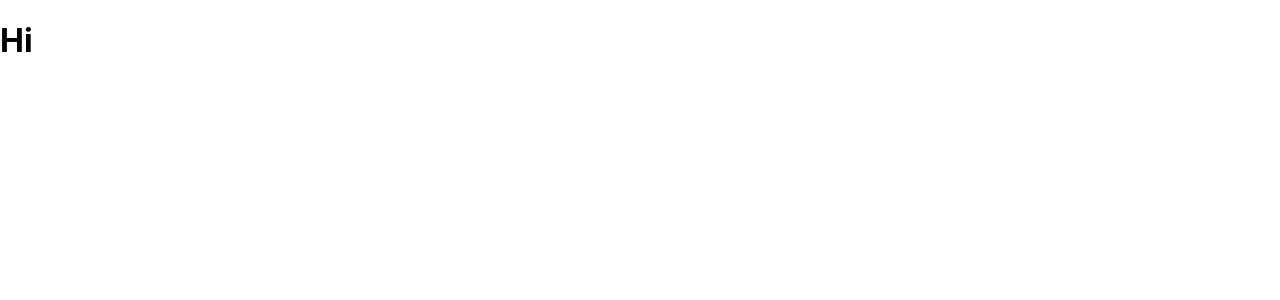
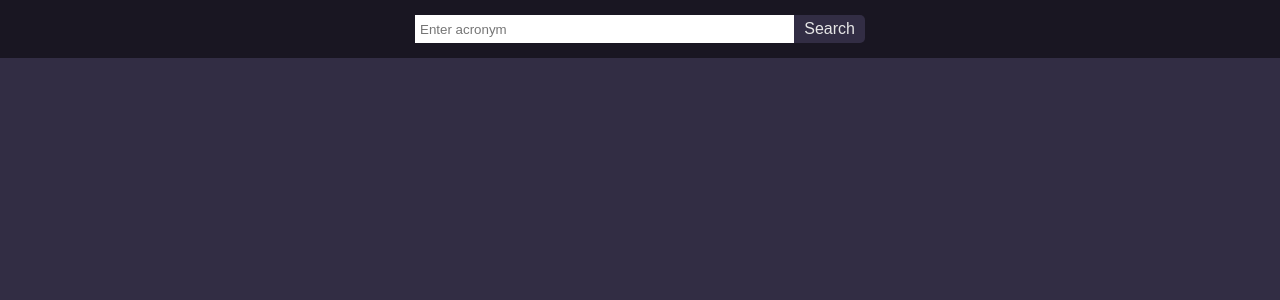
Before and after one commit to flare-s/dxw-challenge, a React (Create React App) app: page / in a window 1280 px wide. Shown: the top 300 px of the page. Built offline with nearby package versions, Linux system fonts and the light colour scheme; the HTML template or start-up script is replaced by a standard one.

Commit message:
Styled the header and the suggestions-list

```diff
--- a/src/App.js
+++ b/src/App.js
@@ -1,7 +1,8 @@
+import Header from "./components/Header/Header";
 function App() {
   return (
     <>
-      <h1>Hi</h1>
+      <Header />
     </>
   );
 }
--- a/src/components/Header/Header.js
+++ b/src/components/Header/Header.js
@@ -0,0 +1,14 @@
+import SearchForm from "../SearchForm/SearchForm";
+import Container from "../UI/Container";
+import styles from "./Header.module.css";
+const Header = () => {
+    return (
+        <header className={styles.header}>
+            <Container>
+                <SearchForm />
+            </Container>
+        </header>
+    );
+}
+
+export default Header;
--- a/src/components/Header/Header.module.css
+++ b/src/components/Header/Header.module.css
@@ -0,0 +1,3 @@
+.header {
+    background-color: rgba(0, 0, 0, .5);
+}
--- a/src/components/SearchForm/SearchForm.js
+++ b/src/components/SearchForm/SearchForm.js
@@ -0,0 +1,14 @@
+import { useState } from "react";
+import styles from "./SearchForm.module.css";
+import SuggestionsList from "./SuggestionsList/SuggestionsList";
+const SearchForm = () => {
+    return (
+        <form className={styles["search-form"]}>
+            <input type="text" name="search" className={styles["search-input"]} placeholder="Enter acronym"/>
+            <button className={styles["search-button"]}>Search</button>
+            <SuggestionsList/>
+        </form>
+    )
+}
+
+export default SearchForm;
--- a/src/components/SearchForm/SearchForm.module.css
+++ b/src/components/SearchForm/SearchForm.module.css
@@ -0,0 +1,24 @@
+.search-form {
+    max-width: calc(450rem / 16);
+    margin-right: auto;
+    margin-left: auto;
+    display: flex;
+    padding: 15px 0;
+    position: relative;
+}
+
+.search-input {
+    flex: 1;
+    border: none;
+    padding: 5px;
+}
+
+.search-button {
+    padding: 5px 10px;
+    background-color: var(--dark-bg);
+    color: var(--text);
+    font-size: calc(16rem / 16);
+    border: none;
+    border-bottom-right-radius: 5px;
+    border-top-right-radius: 5px;
+}
--- /dev/null
+++ b/src/components/SearchForm/SuggestionsList/SuggestionsList.js
@@ -0,0 +1,10 @@
+import styles from "./SuggestionsList.module.css";
+import data from "../../../data";
+const SuggestionsList = (props) => {
+    return (
+        <ul className={styles["suggestions-list"]}>
+        </ul>
+    )
+}
+
+export default SuggestionsList;
--- a/src/components/SearchForm/SuggestionsList/SuggestionsList.module.css
+++ b/src/components/SearchForm/SuggestionsList/SuggestionsList.module.css
@@ -0,0 +1,17 @@
+.suggestions-list {
+    list-style: none;
+    background-color: rgba(255, 255, 255, 0.3);
+    border-bottom-left-radius: 10px;
+    border-bottom-right-radius: 10px;
+    position: absolute;
+    top: 100%;
+    width: 100%;
+}
+
+.suggestion {
+    padding: 5px;
+}
+
+.suggestion:not(:last-child) {
+    border-bottom: 1px solid var(--dark-bg);
+}
--- a/src/components/UI/Container.js
+++ b/src/components/UI/Container.js
@@ -0,0 +1,10 @@
+import styles from "./Container.module.css";
+const Container = (props) => {
+    return (
+        <div className={styles.container}>
+            {props.children}
+        </div>
+    )
+}
+
+export default Container;
--- a/src/components/UI/Container.module.css
+++ b/src/components/UI/Container.module.css
@@ -0,0 +1,22 @@
+.container {
+    width: 95%;
+    padding: 0 15px;
+    margin: 0 auto;
+}
+
+
+@media (min-width: 576px) {
+.container {
+    max-width: 540px;
+}
+
+
+}
+
+
+@media (min-width: 768px) {
+.container {
+    max-width: 720px;
+}
+
+}
--- a/src/index.css
+++ b/src/index.css
@@ -1,5 +1,17 @@
+:root {
+  --dark-bg: rgb(50, 45, 68);
+  --text: rgb(230, 230, 230);
+}
+* {
+  padding: 0;
+  margin: 0;
+  box-sizing: border-box;
+}
+
 body {
-  margin: 0;
+  min-height: 100vh;
+  background-color: var(--dark-bg);
+  color: var(--text);
   font-family: -apple-system, BlinkMacSystemFont, 'Segoe UI', 'Roboto', 'Oxygen',
     'Ubuntu', 'Cantarell', 'Fira Sans', 'Droid Sans', 'Helvetica Neue',
     sans-serif;
@@ -7,7 +19,6 @@ body {
   -moz-osx-font-smoothing: grayscale;
 }
 
-code {
-  font-family: source-code-pro, Menlo, Monaco, Consolas, 'Courier New',
-    monospace;
+.vertical-gutter > *+* {
+  margin-top: calc(15rem / 16);
 }
```
Also changed, not shown: public/logo512.png (deleted), src/components/SearchForm/SuggestionsList/SuggestionList.js (deleted).
